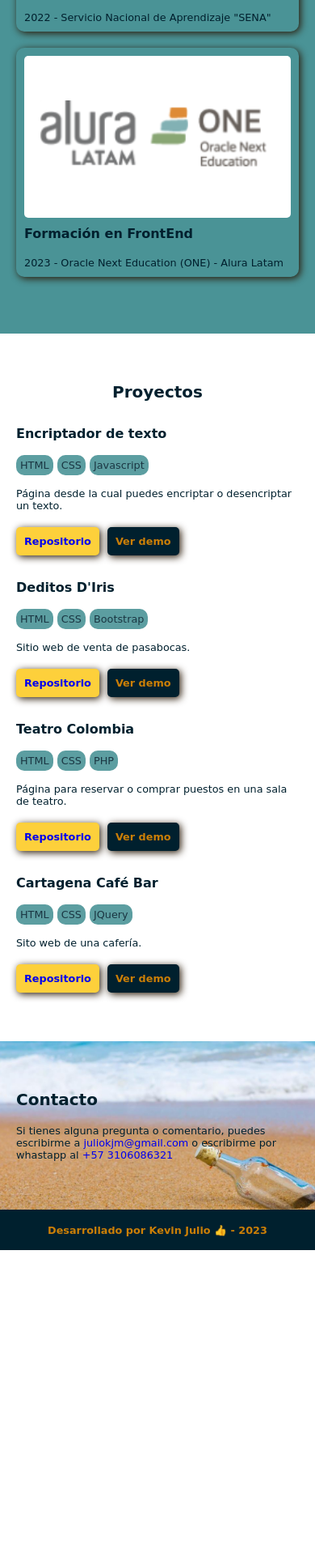
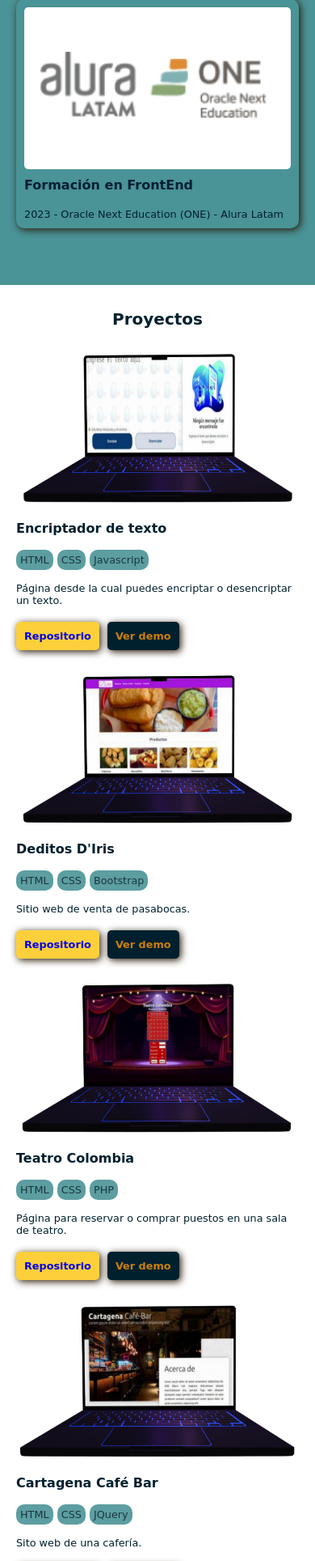
Before and after one commit to Olafokjm/Portfolio-ONE, a PHP site: page / in a window 390 px wide. Shown: the part 2931-4859 px from the top of the page at 81% size. Before the commit the page ends 4475 px from the top, so only its background shows below. Run offline with PHP 8.4, Linux system fonts and the light colour scheme; some libraries are stand-ins or nearby versions; some web fonts are replaced.

Commit message:
Add projects images

```diff
--- a/css/media-queries.css
+++ b/css/media-queries.css
@@ -3,6 +3,15 @@
     .container{
         margin: 0 40px;
     }
+
+    .about,
+    .habilidades,
+    .formación,
+    .proyectos,
+    .datos-de-contacto{
+        padding-top: 30px;
+    }
+
 
     h1{
         font-size: 1.5rem;
--- a/css/styles.css
+++ b/css/styles.css
@@ -285,10 +285,6 @@ header{
     overflow: hidden;
 }
 
-#logo{
-    visibility: hidden!important;
-}
-
 .proyecto__tarjeta__frame img{
     width: 100%;
     object-fit: cover;
@@ -324,6 +320,7 @@ header{
 .datos-de-contacto{
     padding: 60px 0;
     width: 500px;
+    min-height: 300px;
 }
 
 .datos-de-contacto form{
--- a/index.html
+++ b/index.html
@@ -7,7 +7,6 @@
     <link rel="shortcut icon" href="img/logo.png" type="image/x-icon">
     <link rel="stylesheet" href="css/styles.css">
     <link rel="stylesheet" href="css/media-queries.css">
-    <script type="module" src="https://unpkg.com/@splinetool/viewer@0.9.370/build/spline-viewer.js"></script>
 
     <title>Kevin Julio</title>
 </head>
@@ -161,7 +160,7 @@
                     <div class="proyectos__lista">
                         <div class="proyectos__lista__tarjeta">
                             <div class="proyecto__tarjeta__frame">
-                                <spline-viewer url="https://prod.spline.design/Gyl2b4KvPzFvwNw0/scene.splinecode"></spline-viewer>
+                                <img src="img/Encriptador@1-1366x624.png" alt="Encriptador">
                             </div>
                             <div class="proyecto__tarjeta__texto">
                                 <h3>Encriptador de texto</h3></br>
@@ -180,7 +179,7 @@
 
                         <div class="proyectos__lista__tarjeta">
                             <div class="proyecto__tarjeta__frame">
-                                <spline-viewer url="https://prod.spline.design/fEWtx5ewAYGZSJG0/scene.splinecode"></spline-viewer>
+                                <img src="img/deditos@1-1366x624.png" alt="Deditos">
                             </div>
                             <div class="proyecto__tarjeta__texto">
                                 <h3>Deditos D'Iris</h3></br>
@@ -199,7 +198,7 @@
 
                         <div class="proyectos__lista__tarjeta">
                             <div class="proyecto__tarjeta__frame">
-                                <spline-viewer url="https://prod.spline.design/jz82kMc1IEvS5gqb/scene.splinecode"></spline-viewer>
+                                <img src="img/teatro@1-1366x624.png" alt="Teatro">
                             </div>
                             <div class="proyecto__tarjeta__texto">
                                 <h3>Teatro Colombia</h3></br>
@@ -218,7 +217,7 @@
 
                         <div class="proyectos__lista__tarjeta">
                             <div class="proyecto__tarjeta__frame">
-                                <spline-viewer url="https://prod.spline.design/2Nlk9C4dIwk7eDHy/scene.splinecode"></spline-viewer>
+                                <img src="img/cafeteria@1-1366x624.png" alt="Cafetería">
                             </div>
                             <div class="proyecto__tarjeta__texto">
                                 <h3>Cartagena Café Bar</h3></br>
```
Also changed, not shown: img/Encriptador@1-1366x624.png (added), img/cafeteria@1-1366x624.png (added), img/deditos@1-1366x624.png (added), img/teatro@1-1366x624.png (added).
